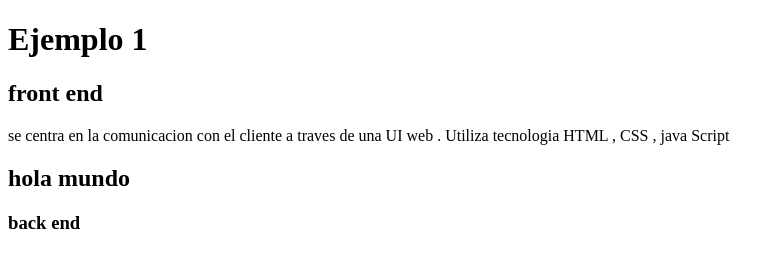
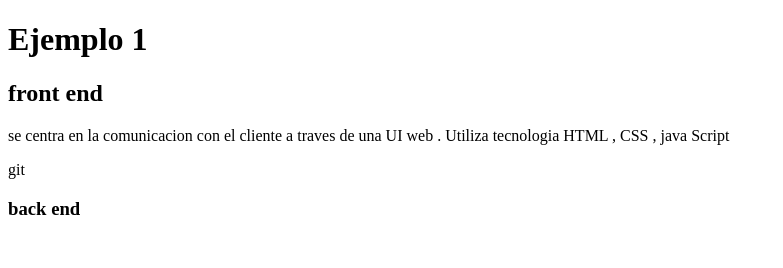
Before and after one commit to Anuargamarra/ProyectoWeb1G3, a plain HTML site: page html/ejemplo1.html in a window 1280 px wide. Shown: the whole page, without its empty margins (0-783 px from the left). Drawn offline with Linux system fonts and the light colour scheme.

Commit message:
mi primer commit

```diff
--- a/html/ejemplo1.html
+++ b/html/ejemplo1.html
@@ -15,7 +15,7 @@
   <h2>front end</h2>
 
   <p>se centra en la comunicacion con el cliente a traves de una UI web . Utiliza tecnologia HTML , CSS , java Script</p>
-  <h2>hola mundo</h2>
+  git
   <h3>back end</h3>
 
 </body>
```
